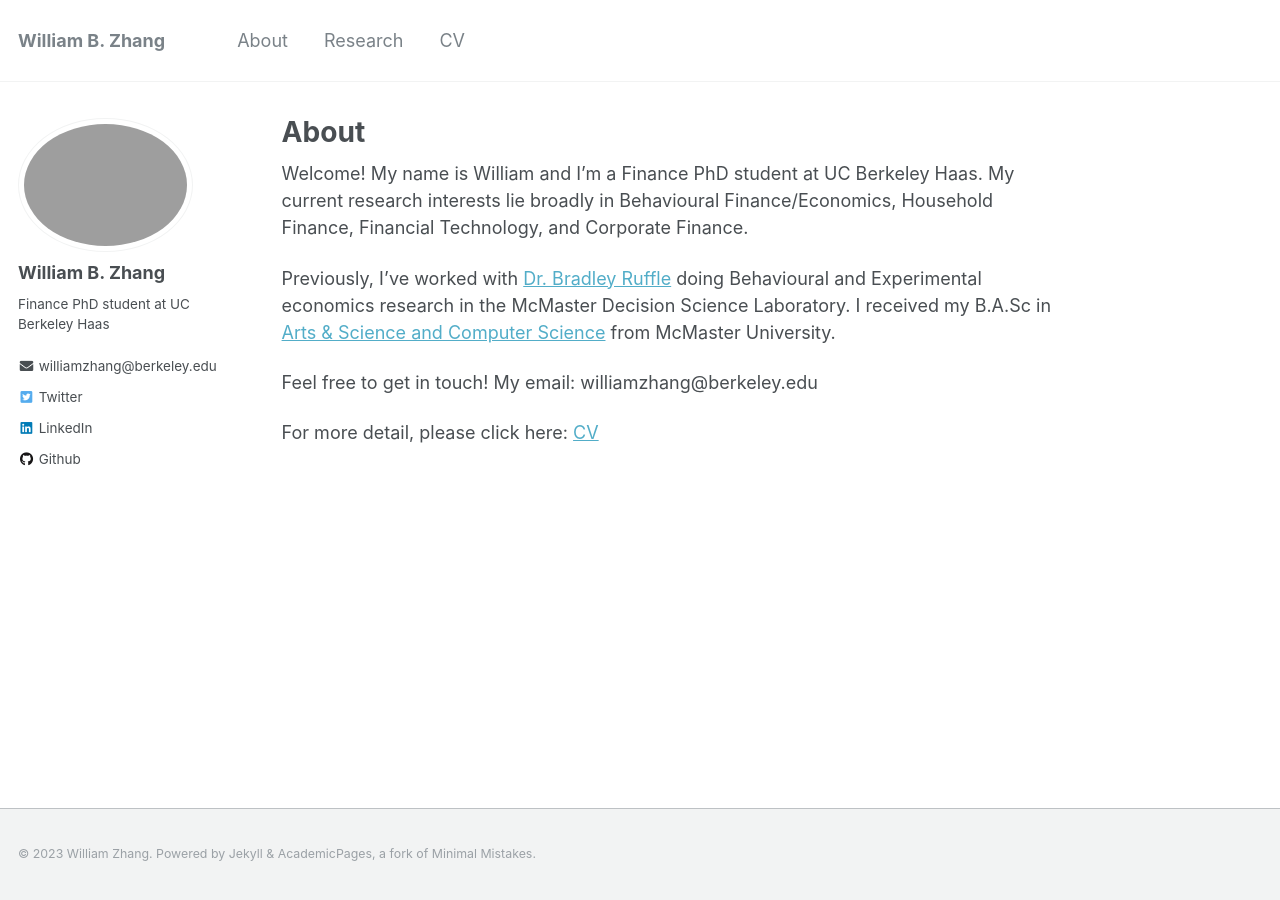
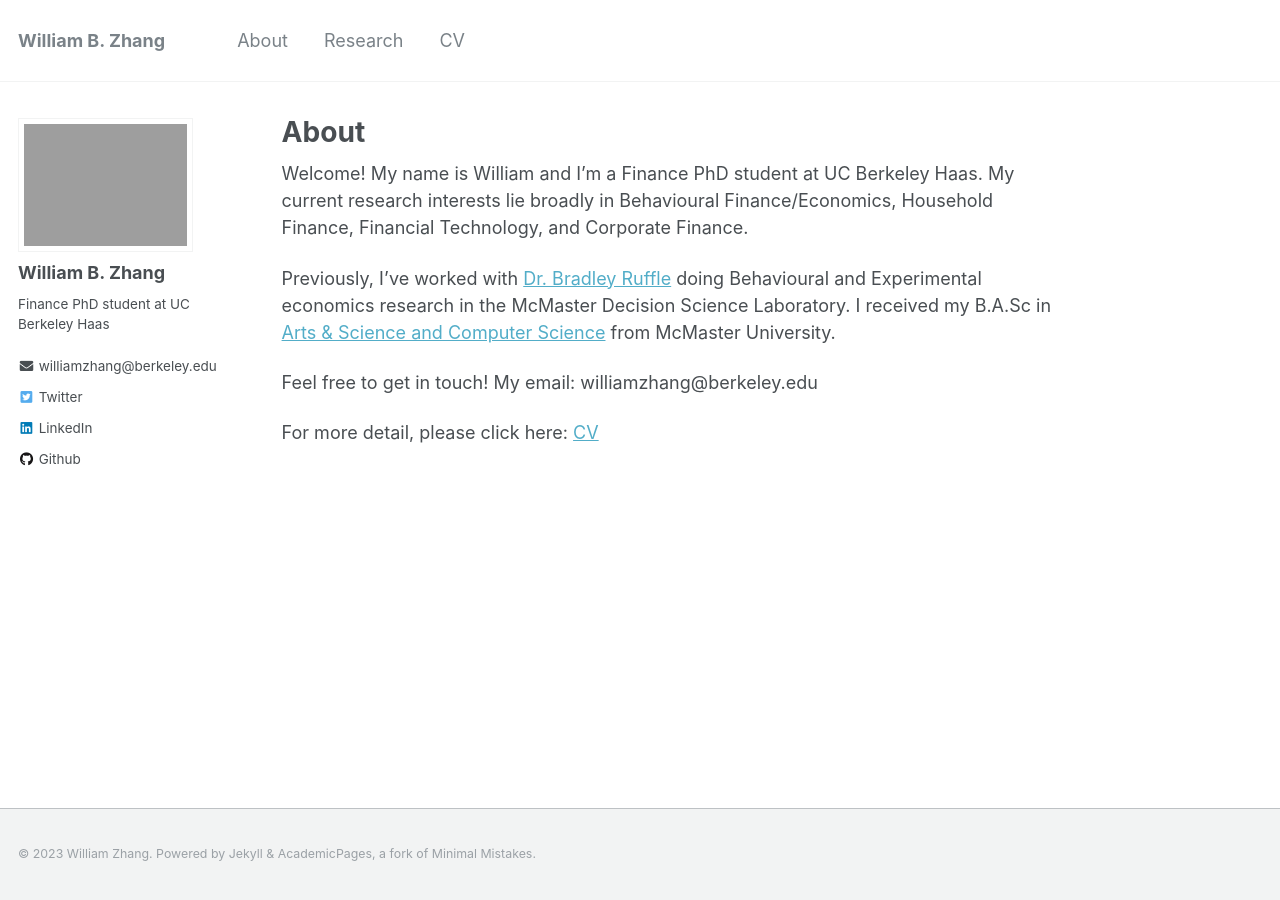
Before and after one commit to williambowenzhang/williambowenzhang.github.io, a Jekyll site: the page built from _pages/about.md, in a window 1280 px wide. Built offline with Jekyll 4.4.1, drawn with Linux system fonts in a browser that asks for light colours.

Commit message:
Update _sidebar.scss

```diff
--- a/_sass/_sidebar.scss
+++ b/_sass/_sidebar.scss
@@ -74,7 +74,7 @@
   vertical-align: top;
   width: 36px;
   // set width only, for non-square avatars
-  height: 36px;
+  //height: 36px;
 
   @include breakpoint($large) {
     display: block;
@@ -84,7 +84,8 @@
 
   img {
     max-width: 175px;
-    border-radius: 50%;
+    max-height: 175px;
+    //border-radius: 50%;
 
     @include breakpoint($large) {
       padding: 5px;
```
